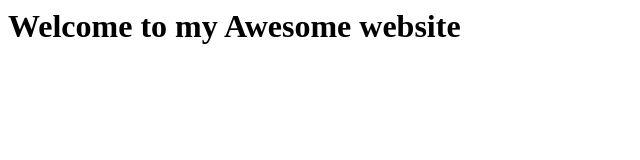
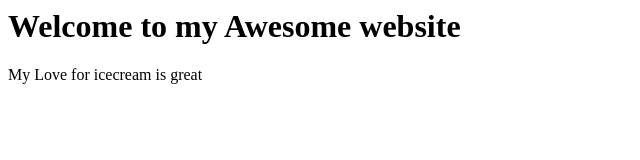
Before and after one commit to roosvelt2020/GitHub-GL-Tutorial, a plain HTML site: page index.html in a window 1280 px wide. Shown: the whole page, without its empty margins (0-640 px from the left). Drawn offline with Linux system fonts and the light colour scheme.

Commit message:
Added a p tag to index.html

```diff
--- a/index.html
+++ b/index.html
@@ -1,4 +1,5 @@
 <html>
   <title>This is Awesome website</title>
   <h1> Welcome to my Awesome website</h1>
+  <p> My Love for icecream is great</p>
 </html>
```
